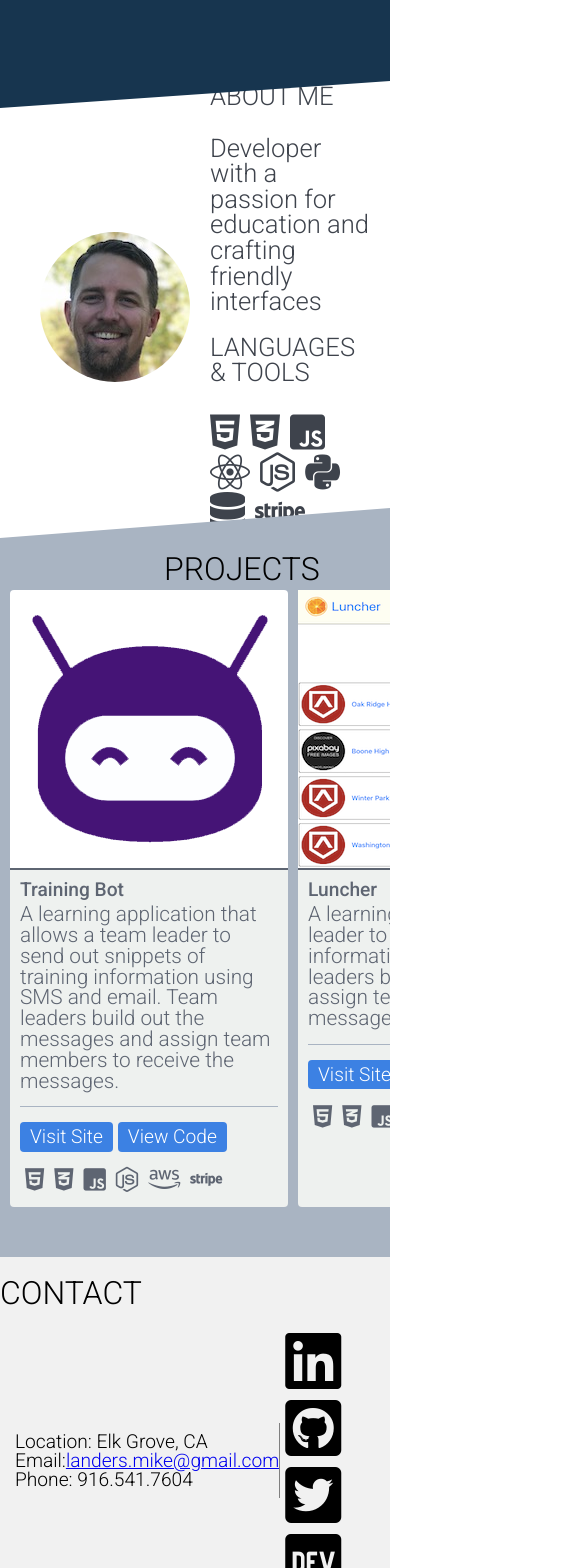
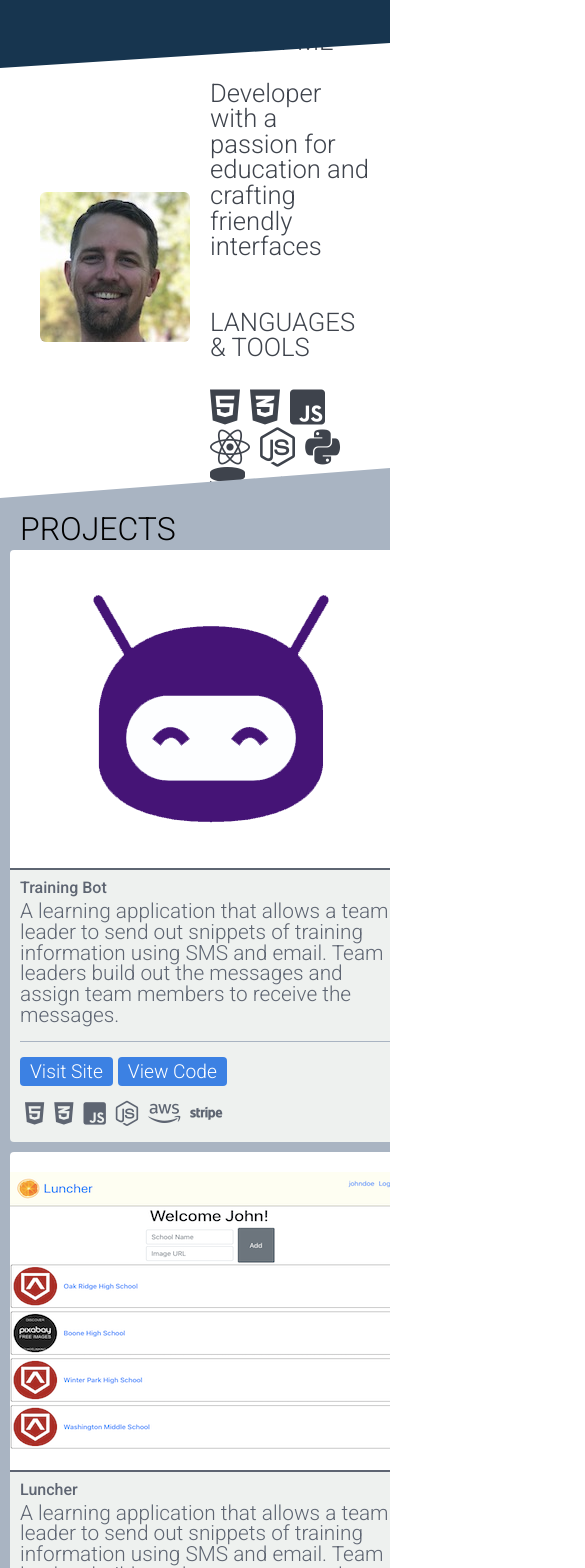
Before and after one commit to mlanders/Portfolio, a React (Create React App) app: page / in a window 390 px wide. Shown: the part 432-2000 px from the top of the page, 585 px wide, since content can reach past the window. Built offline with nearby package versions, Linux system fonts and the light colour scheme.

Commit message:
More mobile friendly

```diff
--- a/src/App.js
+++ b/src/App.js
@@ -1,4 +1,5 @@
 import React, { useState, useEffect } from 'react';
+import styled from 'styled-components';
 import Projects from './components/Projects';
 import db from './data.js';
 import Top from './components/Top';
@@ -13,13 +14,17 @@ function App() {
     });
 
     return (
-        <>
+        <SiteWrapper>
             <Top />
             <About />
             <Projects data={data} />
             <Bottom />
-        </>
+        </SiteWrapper>
     );
 }
 
+const SiteWrapper = styled.div`
+    /* padding: 0 15px; */
+`;
+
 export default App;
--- a/src/components/About.js
+++ b/src/components/About.js
@@ -1,17 +1,17 @@
-import React from "react";
-import styled from "styled-components";
-import ReactTooltip from "react-tooltip";
-import headshot from "../img/headshot.png";
+import React from 'react';
+import styled from 'styled-components';
+import ReactTooltip from 'react-tooltip';
+import headshot from '../img/headshot.png';
 const fab = {
-	marginRight: "10px",
-	fontSize: "2.5rem"
+    marginRight: '10px',
+    fontSize: '2.5rem'
 };
 function About() {
     return (
         <Wrapper>
             <Container>
                 <div>
-					<Headshot alt='Michael Landers' src={headshot} />
+                    <Headshot alt="Michael Landers" src={headshot} />
                 </div>
                 <div>
                     <Info>
@@ -19,79 +19,116 @@ function About() {
                             <em>ABOUT ME</em>
                         </h5>
                         <br />
-						Developer with a passion for education and crafting friendly
-						interfaces
+                        Developer with a passion for education and crafting
+                        friendly interfaces
                     </Info>
                     <Skills>
                         <h5>
                             <em>LANGUAGES & TOOLS</em>
                         </h5>
                         <br />
-						<i style={fab} className=' fab fa-html5' data-tip data-for='html' />
                         <i
                             style={fab}
-							className='fab fa-css3-alt '
+                            className=" fab fa-html5"
                             data-tip
-							data-for='css'
+                            data-for="html"
                         />
                         <i
                             style={fab}
-							className='fab fa-js-square '
+                            className="fab fa-css3-alt "
                             data-tip
-							data-for='js'
+                            data-for="css"
                         />
                         <i
                             style={fab}
-							className='fab fa-react '
+                            className="fab fa-js-square "
                             data-tip
-							data-for='react'
+                            data-for="js"
                         />
                         <i
                             style={fab}
-							className='fab fa-node-js '
+                            className="fab fa-react "
                             data-tip
-							data-for='node'
+                            data-for="react"
                         />
                         <i
                             style={fab}
-							className='fab fa-python '
+                            className="fab fa-node-js "
                             data-tip
-							data-for='python'
+                            data-for="node"
                         />
                         <i
                             style={fab}
-							className='fas fa-database '
+                            className="fab fa-python "
                             data-tip
-							data-for='database'
+                            data-for="python"
                         />
                         <i
                             style={fab}
-							className='fab fa-stripe '
+                            className="fas fa-database "
                             data-tip
-							data-for='stripe'
+                            data-for="database"
                         />
-						<ReactTooltip place='top' id='html' type='dark' effect='solid'>
+                        <i
+                            style={fab}
+                            className="fab fa-stripe "
+                            data-tip
+                            data-for="stripe"
+                        />
+                        <ReactTooltip
+                            place="top"
+                            id="html"
+                            type="dark"
+                            effect="solid">
                             <span>HTML5</span>
                         </ReactTooltip>
-						<ReactTooltip place='top' id='css' type='dark' effect='solid'>
+                        <ReactTooltip
+                            place="top"
+                            id="css"
+                            type="dark"
+                            effect="solid">
                             <span>CSS3</span>
                         </ReactTooltip>
-						<ReactTooltip place='top' id='js' type='dark' effect='solid'>
+                        <ReactTooltip
+                            place="top"
+                            id="js"
+                            type="dark"
+                            effect="solid">
                             <span>Javascript</span>
                         </ReactTooltip>
-						<ReactTooltip place='top' id='react' type='dark' effect='solid'>
+                        <ReactTooltip
+                            place="top"
+                            id="react"
+                            type="dark"
+                            effect="solid">
                             <span>React</span>
                         </ReactTooltip>
-						<ReactTooltip place='top' id='node' type='dark' effect='solid'>
+                        <ReactTooltip
+                            place="top"
+                            id="node"
+                            type="dark"
+                            effect="solid">
                             <span>Node</span>
                         </ReactTooltip>
-						<ReactTooltip place='top' id='database' type='dark' effect='solid'>
+                        <ReactTooltip
+                            place="top"
+                            id="database"
+                            type="dark"
+                            effect="solid">
                             <span>AWS RDS, SQLite, Postgres</span>
                         </ReactTooltip>
-						<ReactTooltip place='top' id='stripe' type='dark' effect='solid'>
+                        <ReactTooltip
+                            place="top"
+                            id="stripe"
+                            type="dark"
+                            effect="solid">
                             <span>Stripe</span>
                         </ReactTooltip>
-						<ReactTooltip place='top' id='python' type='dark' effect='solid'>
+                        <ReactTooltip
+                            place="top"
+                            id="python"
+                            type="dark"
+                            effect="solid">
                             <span>Python</span>
                         </ReactTooltip>
                     </Skills>
@@ -103,7 +140,7 @@ function About() {
 
 export default About;
 const Wrapper = styled.div`
-	font-family: "Roboto", sans-serif;
+    font-family: 'Roboto', sans-serif;
     box-sizing: border-box;
     display: flex;
     height: 400px;
@@ -120,7 +157,7 @@ const Container = styled.div`
 `;
 
 const Headshot = styled.img`
-	border-radius: 50%;
+    border-radius: 4%;
     height: 150px;
     width: auto;
     margin: 0 20px;
@@ -134,5 +171,5 @@ const Info = styled.div`
 const Skills = styled.div`
     font-size: 1.6rem;
     font-weight: 300;
-	margin-top: 20px;
+    margin-top: 50px;
 `;
--- a/src/components/Bottom.js
+++ b/src/components/Bottom.js
@@ -22,7 +22,6 @@ function Bottom() {
                         <b>Phone:</b> 916.541.7604
                     </span>
                 </ContactInfo>
-                <Divider />
                 <Social>
                     <a
                         aria-label="LinkedIn"
@@ -56,20 +55,24 @@ const BottomWrapper = styled.div`
     font-family: 'Roboto', sans-serif;
     font-weight: 300;
     width: 100%;
-    padding-top: 20px;
+    padding: 20px;
     background-color: #f1f1f1;
 `;
 const BottomSection = styled.section`
+    box-sizing: border-box;
     display: flex;
     justify-content: center;
     align-items: center;
     margin: 0 auto;
-    padding: 15px;
     display: flex;
-    justify-content: space-evenly;
+    justify-content: space-between;
     align-items: center;
     max-width: 800px;
     width: 100%;
+    @media (max-width: 600px) {
+        padding: 15px;
+        flex-direction: column;
+    }
 `;
 const SectionTitle = styled.div`
     max-width: 800px;
@@ -86,9 +89,12 @@ const ContactInfo = styled.div`
 const Social = styled.section`
     align-self: center;
     margin-top: 5px;
+    @media (max-width: 600px) {
+        margin-top: 20px;
+    }
 
     a {
-        font-size: 4rem;
+        font-size: 3rem;
         text-decoration: none;
         color: black;
         margin: 15px 5px;
--- a/src/components/Projects.js
+++ b/src/components/Projects.js
@@ -43,8 +43,11 @@ function Projects(props) {
 export default Projects;
 
 const ImgWrapper = styled.div`
+    box-sizing: border-box;
+    max-width: 400px;
     width: 100%;
     display: flex;
+    padding: 20px;
     justify-content: center;
     background-color: #fff;
     border-top-left-radius: 4px;
@@ -103,6 +106,9 @@ const ProjectWrapper = styled.div`
     display: flex;
     flex-direction: row;
     margin: 0 auto;
+    @media (max-width: 900px) {
+        flex-direction: column;
+    }
 `;
 const Project = styled.article`
     display: flex;
@@ -119,7 +125,7 @@ const RowContent = styled.div`
     display: flex;
     font-weight: 300;
     flex-direction: column;
-    font-size: 1.2rem;
+    font-size: 1rem;
     padding: 10px;
     width: 100%;
     max-height: 400px;
--- a/src/components/Top.js
+++ b/src/components/Top.js
@@ -25,6 +25,7 @@ const Wrapper = styled.div`
 `;
 
 const TopSection = styled.section`
+    box-sizing: border-box;
     max-width: 800px;
     width: 100%;
     height: 500px;
```
Lines whose indentation alone changed are shown as unchanged.
